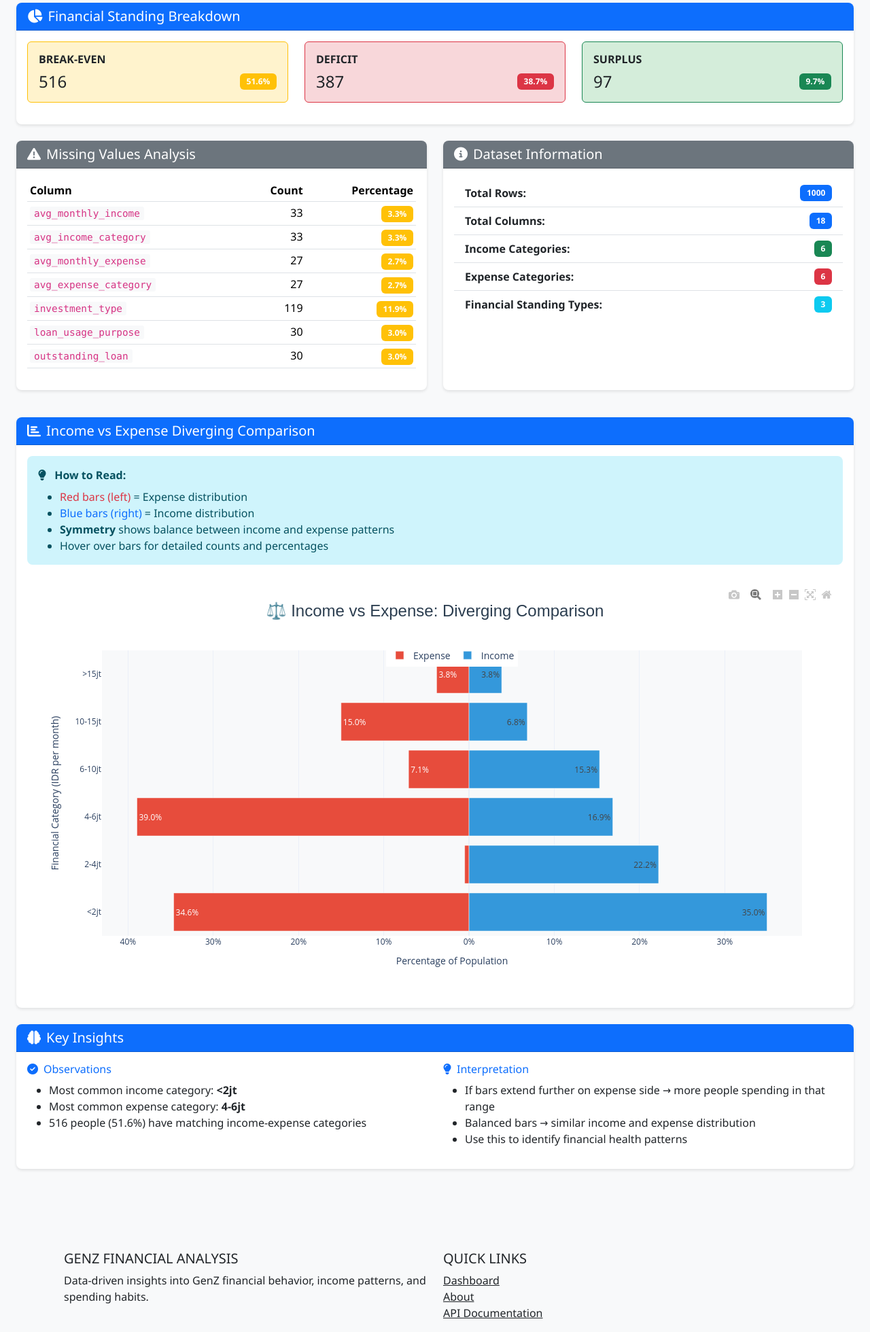
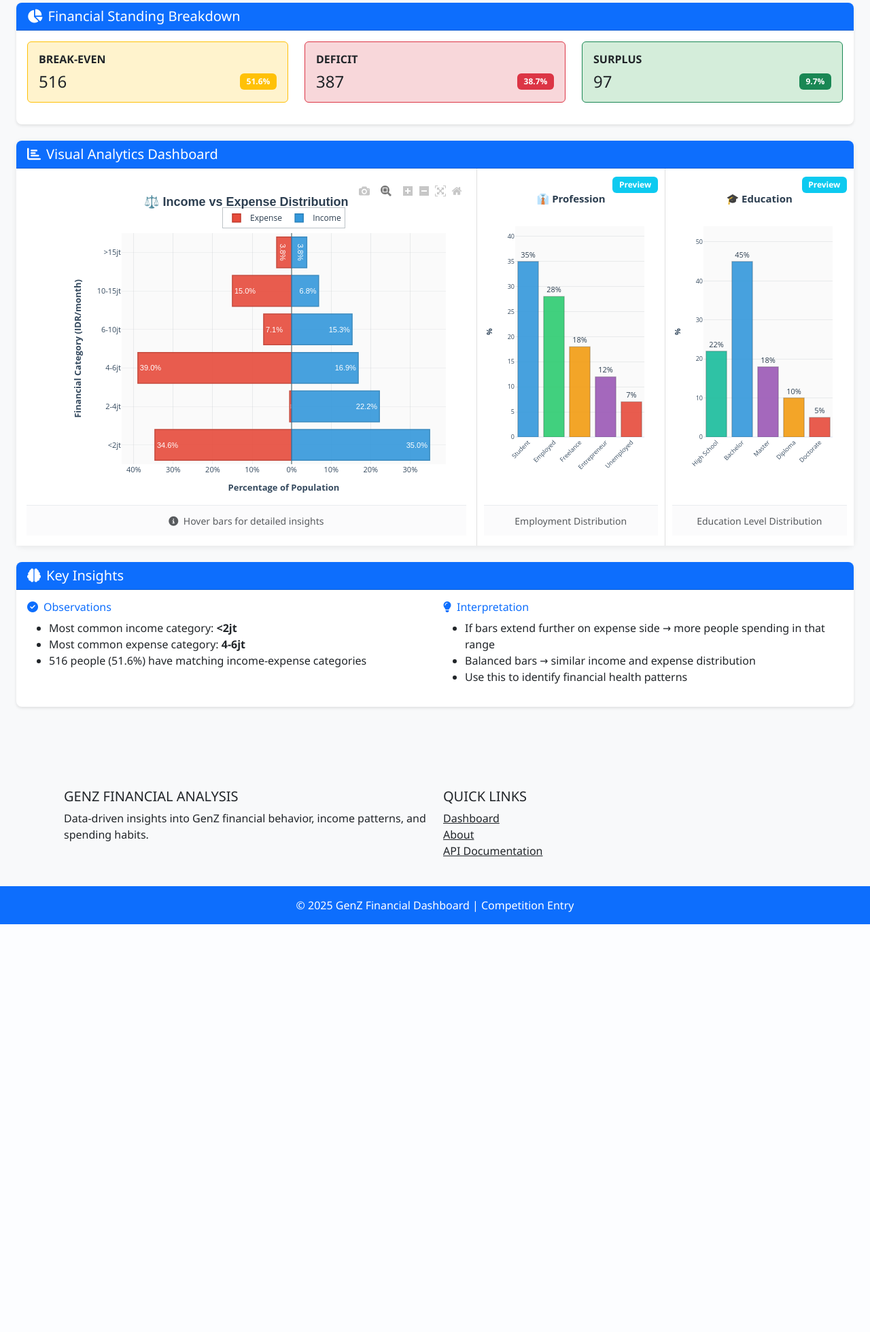
Before and after one commit to Tamatimtam/Dashboard_WIP, a Flask app: page / in a window 1280 px wide. Shown: the part 420-2380 px from the top of the page at 68% size. After the commit the page ends 1780 px from the top, so only its background shows below. Run offline with Flask 3, Linux system fonts and the light colour scheme; some libraries are stand-ins or nearby versions.

Commit message:
feat: Enhance dashboard with profession and education charts; improve chart styling

```diff
--- a/flask_app/app.py
+++ b/flask_app/app.py
@@ -42,15 +42,21 @@
 
         # Get chart data
         chart_data = data_loader.get_chart_data()
+        profession_data = data_loader.get_profession_chart_data()
+        education_data = data_loader.get_education_chart_data()
 
-        # Generate chart
+        # Generate charts
         chart_html = ChartGenerator.create_diverging_bar_chart(chart_data)
+        profession_chart = ChartGenerator.create_profession_chart(profession_data)
+        education_chart = ChartGenerator.create_education_chart(education_data)
 
         return render_template(
             'dashboard.html',
             stats=stats,
             metrics=metrics,
-            chart_html=chart_html
+            chart_html=chart_html,
+            profession_chart=profession_chart,
+            education_chart=education_chart
         )
 
     except FileNotFoundError as e:
--- a/flask_app/templates/dashboard.html
+++ b/flask_app/templates/dashboard.html
@@ -103,108 +103,56 @@
         </div>
     </div>
 
-    <!-- Data Quality Section -->
+    <!-- Main Visualization - 3-Part Layout (60/20/20) -->
     <div class="row mb-4">
-        <div class="col-md-6 mb-3">
-            <div class="card h-100">
-                <div class="card-header bg-secondary text-white">
+        <div class="col-12">
+            <div class="card shadow-sm">
+                <div class="card-header bg-primary text-white">
                     <h5 class="mb-0">
-                        <i class="fas fa-exclamation-triangle me-2"></i>Missing Values Analysis
+                        <i class="fas fa-chart-bar me-2"></i>Visual Analytics Dashboard
                     </h5>
                 </div>
-                <div class="card-body">
-                    {% if stats.missing_data %}
-                    <div class="table-responsive">
-                        <table class="table table-sm table-hover">
-                            <thead>
-                                <tr>
-                                    <th>Column</th>
-                                    <th class="text-end">Count</th>
-                                    <th class="text-end">Percentage</th>
-                                </tr>
-                            </thead>
-                            <tbody>
-                                {% for item in stats.missing_data %}
-                                <tr>
-                                    <td><code>{{ item.column }}</code></td>
-                                    <td class="text-end">{{ item.count }}</td>
-                                    <td class="text-end">
-                                        <span class="badge bg-warning">{{ item.percentage }}%</span>
-                                    </td>
-                                </tr>
-                                {% endfor %}
-                            </tbody>
-                        </table>
+                <div class="card-body p-0">
+                    <!-- 60/20/20 Horizontal Layout -->
+                    <div class="visualization-grid">
+                        <!-- Main Chart - 60% -->
+                        <div class="viz-panel viz-main">
+                            <div class="viz-content">
+                                {{ chart_html|safe }}
                             </div>
-                    {% else %}
-                    <div class="alert alert-success mb-0">
-                        <i class="fas fa-check-circle me-2"></i>
-                        No missing values detected in the dataset!
-                    </div>
-                    {% endif %}
-                </div>
+                            <div class="viz-footer">
+                                <small class="text-muted">
+                                    <i class="fas fa-info-circle me-1"></i>
+                                    Hover bars for detailed insights
+                                </small>
                             </div>
                         </div>
 
-        <div class="col-md-6 mb-3">
-            <div class="card h-100">
-                <div class="card-header bg-secondary text-white">
-                    <h5 class="mb-0">
-                        <i class="fas fa-info-circle me-2"></i>Dataset Information
-                    </h5>
+                        <!-- Profession Chart - 20% -->
+                        <div class="viz-panel viz-side">
+                            <div class="viz-badge">
+                                <span class="badge bg-info">Preview</span>
                             </div>
-                <div class="card-body">
-                    <ul class="list-group list-group-flush">
-                        <li class="list-group-item d-flex justify-content-between">
-                            <span><strong>Total Rows:</strong></span>
-                            <span class="badge bg-primary">{{ stats.total_rows }}</span>
-                        </li>
-                        <li class="list-group-item d-flex justify-content-between">
-                            <span><strong>Total Columns:</strong></span>
-                            <span class="badge bg-primary">{{ stats.total_columns }}</span>
-                        </li>
-                        <li class="list-group-item d-flex justify-content-between">
-                            <span><strong>Income Categories:</strong></span>
-                            <span class="badge bg-success">{{ stats.income_categories|length }}</span>
-                        </li>
-                        <li class="list-group-item d-flex justify-content-between">
-                            <span><strong>Expense Categories:</strong></span>
-                            <span class="badge bg-danger">{{ stats.expense_categories|length }}</span>
-                        </li>
-                        <li class="list-group-item d-flex justify-content-between">
-                            <span><strong>Financial Standing Types:</strong></span>
-                            <span class="badge bg-info">{{ stats.financial_standing|length }}</span>
-                        </li>
-                    </ul>
+                            <div class="viz-content">
+                                {{ profession_chart|safe }}
                             </div>
-            </div>
+                            <div class="viz-footer">
+                                <small class="text-muted">Employment Distribution</small>
                             </div>
                         </div>
 
-    <!-- Main Visualization -->
-    <div class="row mb-4">
-        <div class="col-12">
-            <div class="card">
-                <div class="card-header bg-primary text-white">
-                    <h5 class="mb-0">
-                        <i class="fas fa-chart-bar me-2"></i>Income vs Expense Diverging Comparison
-                    </h5>
+                        <!-- Education Chart - 20% -->
+                        <div class="viz-panel viz-side">
+                            <div class="viz-badge">
+                                <span class="badge bg-info">Preview</span>
                             </div>
-                <div class="card-body">
-                    <div class="alert alert-info">
-                        <i class="fas fa-lightbulb me-2"></i>
-                        <strong>How to Read:</strong>
-                        <ul class="mb-0 mt-2">
-                            <li><span class="text-danger">Red bars (left)</span> = Expense distribution</li>
-                            <li><span class="text-primary">Blue bars (right)</span> = Income distribution</li>
-                            <li><strong>Symmetry</strong> shows balance between income and expense patterns</li>
-                            <li>Hover over bars for detailed counts and percentages</li>
-                        </ul>
+                            <div class="viz-content">
+                                {{ education_chart|safe }}
                             </div>
-
-                    <!-- Chart Container -->
-                    <div class="chart-container">
-                        {{ chart_html|safe }}
+                            <div class="viz-footer">
+                                <small class="text-muted">Education Level Distribution</small>
+                            </div>
+                        </div>
                     </div>
                 </div>
             </div>
@@ -260,5 +208,140 @@
     .bg-light-warning {
         background-color: #fff3cd !important;
     }
+
+    /* 60/20/20 Visualization Grid */
+    .visualization-grid {
+        display: flex;
+        flex-wrap: nowrap;
+        width: 100%;
+        min-height: 550px;
+        background: #f8f9fa;
+    }
+
+    .viz-panel {
+        position: relative;
+        background: white;
+        border-right: 1px solid #e0e0e0;
+        display: flex;
+        flex-direction: column;
+        overflow: hidden;
+    }
+
+    .viz-panel:last-child {
+        border-right: none;
+    }
+
+    .viz-main {
+        flex: 0 0 60%;
+        width: 60%;
+        padding: 15px;
+    }
+
+    .viz-side {
+        flex: 0 0 20%;
+        width: 20%;
+        padding: 15px 10px;
+    }
+
+    .viz-content {
+        flex: 1;
+        display: flex;
+        align-items: center;
+        justify-content: center;
+        width: 100%;
+        height: 100%;
+        min-height: 450px;
+    }
+
+    .viz-content > div {
+        width: 100% !important;
+        height: 100% !important;
+    }
+
+    .viz-footer {
+        padding: 10px;
+        text-align: center;
+        border-top: 1px solid #e9ecef;
+        background: rgba(248, 249, 250, 0.6);
+        flex-shrink: 0;
+    }
+
+    .viz-badge {
+        position: absolute;
+        top: 10px;
+        right: 10px;
+        z-index: 10;
+    }
+
+    /* Ensure Plotly charts fill their containers */
+    .viz-content .js-plotly-plot,
+    .viz-content .plotly,
+    .viz-content .plotly-graph-div {
+        width: 100% !important;
+        height: 100% !important;
+    }
+
+    .viz-content .main-svg {
+        width: 100% !important;
+        height: 100% !important;
+    }
+
+    /* Responsive Design */
+    @media (max-width: 1400px) {
+        .viz-main {
+            flex: 0 0 55%;
+            width: 55%;
+        }
+
+        .viz-side {
+            flex: 0 0 22.5%;
+            width: 22.5%;
+        }
+    }
+
+    @media (max-width: 1200px) {
+        .visualization-grid {
+            flex-direction: column;
+        }
+
+        .viz-main,
+        .viz-side {
+            flex: 1 1 auto;
+            width: 100% !important;
+            border-right: none;
+            border-bottom: 1px solid #e0e0e0;
+            min-height: 450px;
+        }
+
+        .viz-panel:last-child {
+            border-bottom: none;
+        }
+    }
+
+    @media (max-width: 768px) {
+        .viz-content {
+            min-height: 350px;
+        }
+
+        .viz-main,
+        .viz-side {
+            min-height: 350px;
+        }
+    }
+
+    /* Shadow and hover effects */
+    .card.shadow-sm {
+        box-shadow: 0 0.125rem 0.5rem rgba(0, 0, 0, 0.08) !important;
+        transition: box-shadow 0.3s ease;
+    }
+
+    .card.shadow-sm:hover {
+        box-shadow: 0 0.25rem 1rem rgba(0, 0, 0, 0.12) !important;
+    }
+
+    /* Card body padding override */
+    .card-body.p-0 {
+        padding: 0 !important;
+    }
 </style>
 {% endblock %}
--- a/flask_app/utils/data_loader.py
+++ b/flask_app/utils/data_loader.py
@@ -115,6 +115,36 @@
 
         return chart_data
 
+    def get_profession_chart_data(self):
+        """
+        Prepare placeholder data for Profession/Employment Status chart
+
+        Returns:
+            dict: Dictionary containing profession data
+        """
+        # Placeholder data - replace with actual column when available
+        profession_data = {
+            'categories': ['Student', 'Employed', 'Freelance', 'Entrepreneur', 'Unemployed'],
+            'values': [35, 28, 18, 12, 7],
+            'colors': ['#3498db', '#2ecc71', '#f39c12', '#9b59b6', '#e74c3c']
+        }
+        return profession_data
+
+    def get_education_chart_data(self):
+        """
+        Prepare placeholder data for Education Level chart
+
+        Returns:
+            dict: Dictionary containing education data
+        """
+        # Placeholder data - replace with actual column when available
+        education_data = {
+            'categories': ['High School', 'Bachelor', 'Master', 'Diploma', 'Doctorate'],
+            'values': [22, 45, 18, 10, 5],
+            'colors': ['#1abc9c', '#3498db', '#9b59b6', '#f39c12', '#e74c3c']
+        }
+        return education_data
+
     def get_key_metrics(self):
         """
         Calculate key metrics for dashboard summary
```
Also changed, not shown: flask_app/utils/chart_generator.py (+185 -29 lines). Lines whose indentation alone changed are shown as unchanged.
